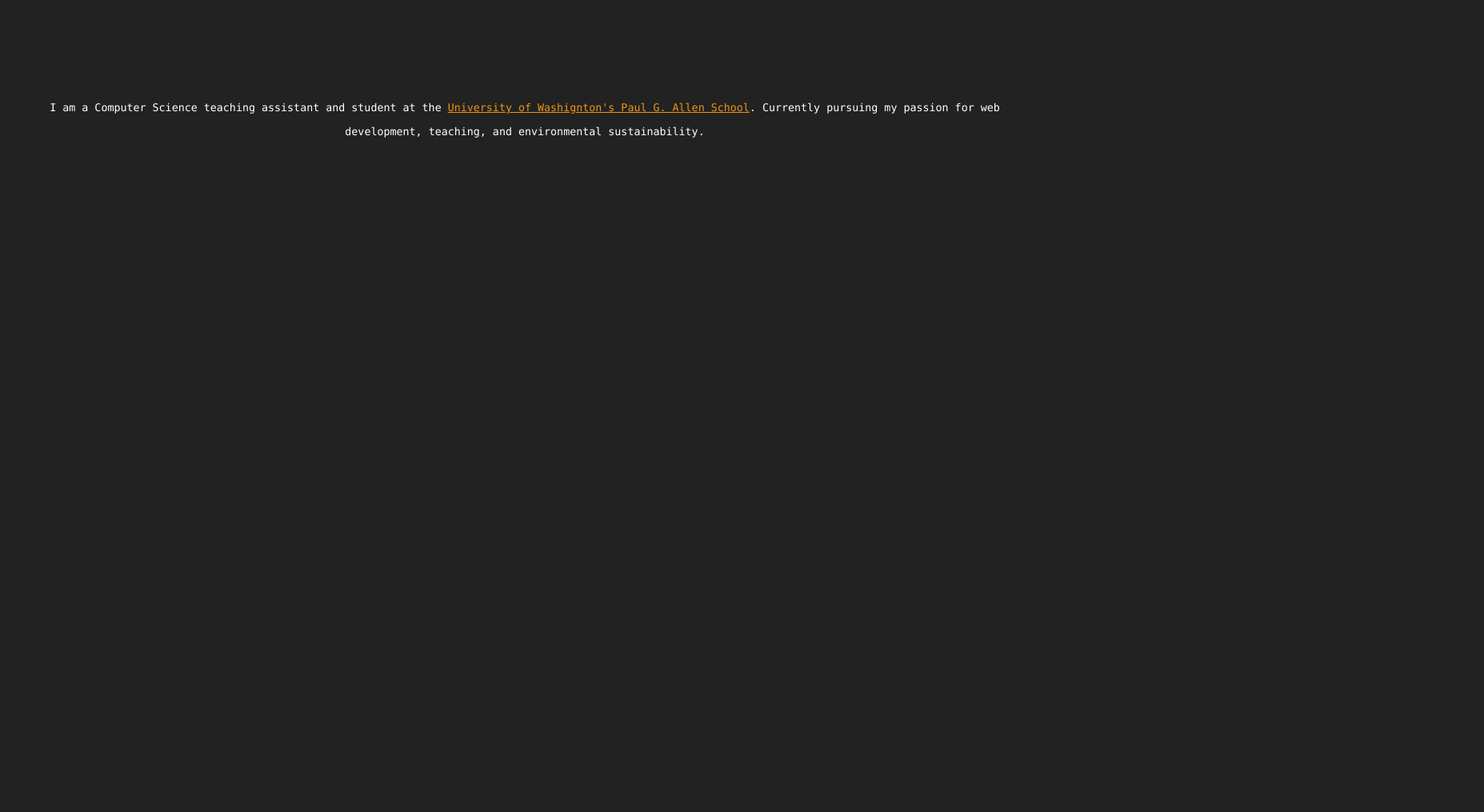
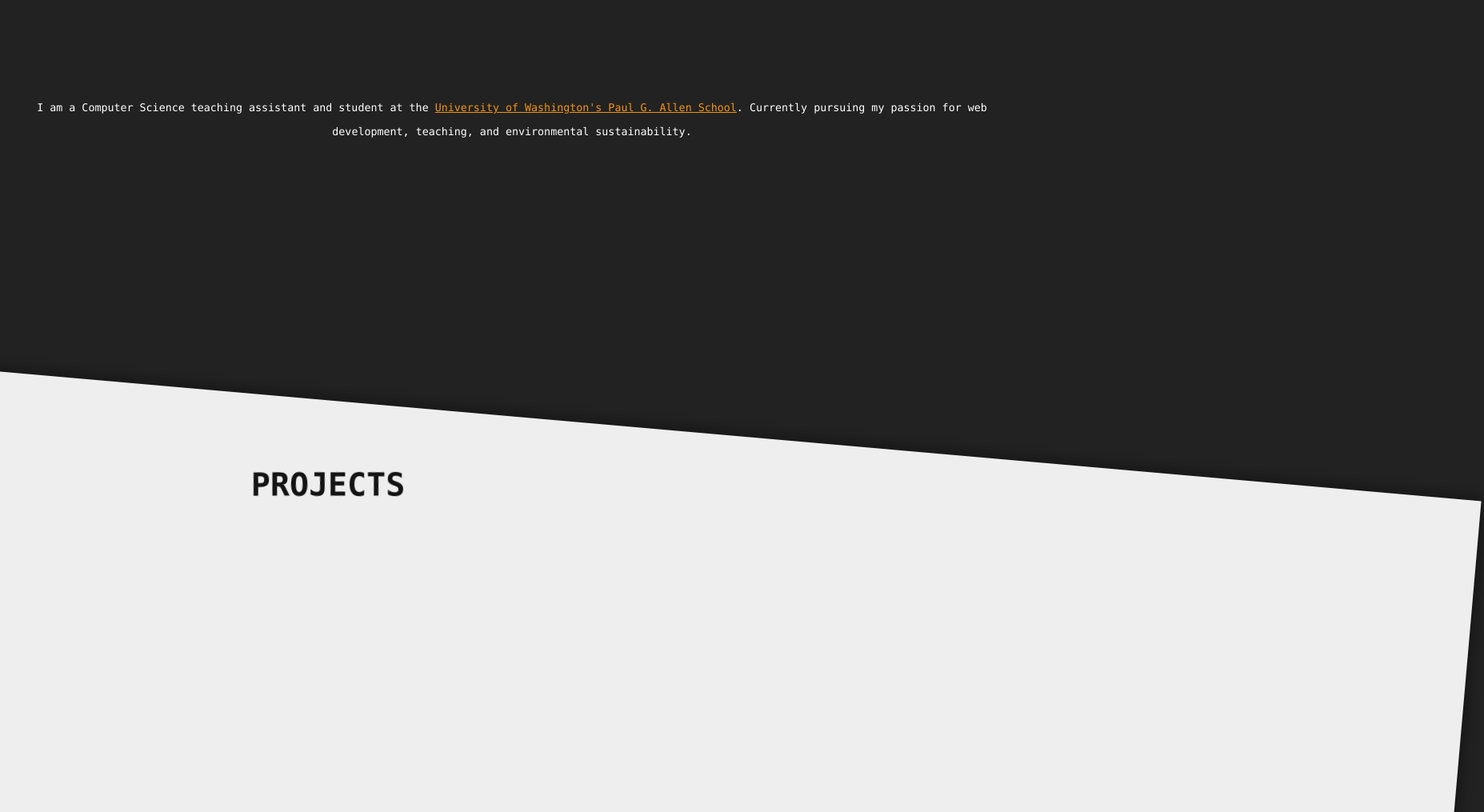
Before and after one commit to karhu1/personal-website, a React (Create React App) app: page / in a window 1280 px wide. Shown: the part 960-1975 px from the top of the page at 80% size, 1855 px wide, since content can reach past the window. Before the commit the page ends 1900 px from the top, so only its background shows below. Built offline with nearby package versions, Linux system fonts and the light colour scheme.

Commit message:
animations progress

```diff
--- a/src/App.js
+++ b/src/App.js
@@ -11,17 +11,30 @@ function App() {
     threshold: 0.4,
   };
 
+  let options2 = {
+    // root: document.querySelector("#scrollArea"),
+    rootMargin: "2000px 0px 400px 0px",
+    threshold: 0.5,
+  };
+
   useEffect(() => {
     let observer = new IntersectionObserver((entries) => {
       entries.forEach((entry) => {
-        console.log('entry: ')
-        console.log(entry)
-        entry.target.classList.toggle('show', entry.isIntersecting)
+        entry.target.classList.toggle('fadeInAnim', entry.isIntersecting)
       })
     }, options);
 
+    let observer2 = new IntersectionObserver((entries) => {
+      entries.forEach((entry) => {
+        entry.target.classList.toggle('move-up', entry.isIntersecting)
+        if (entry.isIntersecting) console.log('meow')
+      })
+    }, options2);
+
     let elements = document.querySelectorAll(".hidden");
+    let elements2 = document.querySelectorAll(".project-container");
     elements.forEach((el) => observer.observe(el))
+    elements2.forEach((el) => observer2.observe(el))
   }, [])
 
   AOS.init();
@@ -29,17 +42,22 @@ function App() {
   return (
     <>
       <Header />
-      <div className="info">
+      <div className="info-container">
         <h1><span id="first">RASMUS</span><br/>MAKINIEMI</h1>
       </div>
-      <div className="info">
+      <div className="bio-container">
         <p className="bio hidden">
           I am a Computer Science teaching assistant and student at the <a target="_blank" href="https://www.cs.washington.edu/">
-          University of Washignton's Paul G. Allen School</a>. Currently pursuing
+          University of Washington's Paul G. Allen School</a>. Currently pursuing
           my passion for web development, teaching, and environmental sustainability.
         </p>
       </div>
-      <div className="hidden"></div>
+      {/* <div className="project-container">
+
+      </div> */}
+      <div className="project-container">
+        <h2>PROJECTS</h2>
+      </div>
     </>
   );
 }
--- a/src/index.css
+++ b/src/index.css
@@ -1,11 +1,7 @@
 body {
   margin: 0;
   background-color: #222222;
-}
-
-.info {
-  height: 100vh;
-  /* background-image: url('/public/test1.jpg'); */
+  font-family: "Lucida Sans Typewriter","Lucida Console",Monaco,"Bitstream Vera Sans Mono",monospace;
 }
 
 html::-webkit-scrollbar {
@@ -23,18 +19,11 @@ html::-webkit-scrollbar-track {
 }
 
 p {
-  font-family: "Lucida Sans Typewriter","Lucida Console", Monaco,"Bitstream Vera Sans Mono",monospace;
   color: white;
   font-size: 24pt;
 }
 
-.bio {
-  font-weight: 300;
-  font-size: 10pt;
-  text-align: center;
-  margin: 20px;
-  line-height: 30px;
-}
+
 
 a {
   color: rgb(241, 148, 17);
@@ -50,7 +39,6 @@ h1, #first {
 }
 
 h1 {
-  font-family: "Lucida Sans Typewriter","Lucida Console",Monaco,"Bitstream Vera Sans Mono",monospace;
   color: white;
   font-size: 40pt;
   padding-top: 40vh;
@@ -62,22 +50,57 @@ h1 {
   font-size: 60pt;
 }
 
+
+
+.bio {
+  font-weight: 300;
+  font-size: 10pt;
+  text-align: center;
+  margin: 20px;
+  line-height: 30px;
+}
+
+.bio-container {
+  height: 70vh;
+}
+
+.info-container {
+  height: 100vh;
+}
+
 .hidden {
   opacity: 0;
   transition: all 0.2s;
 }
 
-.show {
+.fadeInAnim {
   opacity: 1;
   transform: translateY(-20px);
 }
 
-#test {
-  /* transform: rotate(10deg); */
-  width: 2000px;
+h2 {
+  color: rgb(20, 20, 20);
+  z-index: 2;
+  position: relative;
+  transform: rotate(-5deg);
+  font-size: 30pt;
+  top: 5vh;
+  margin: 0;
+  padding-left: 30vw;
+}
+
+.project-container {
   height: 100vh;
-  background-color: white;
   position: relative;
+  z-index: 1;
+  background-color: rgb(238, 238, 238);
+  transition: all 1s, width 0s;
+}
+
+.move-up {
+  transform: translateY(-150px) rotate(5deg) translateX(-100px);
+  width: 150vw;
+  box-shadow: 0px 0px 20px 5px rgb(0, 0, 0, 0.4);
 }
 
 /* Going to laptop */
```
